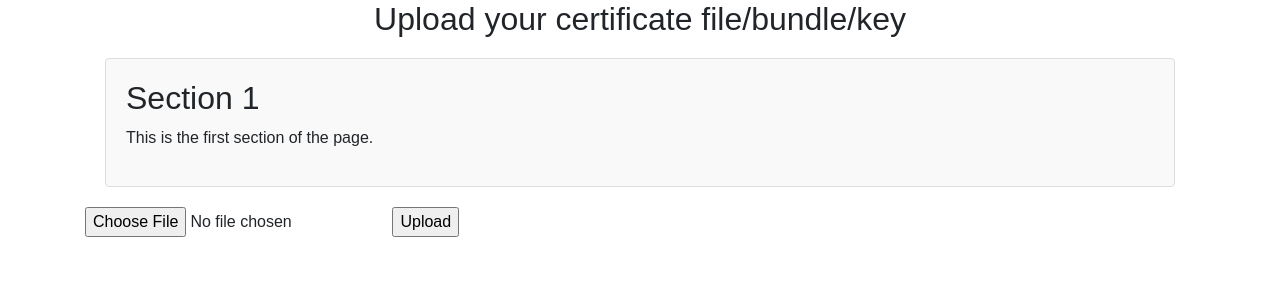
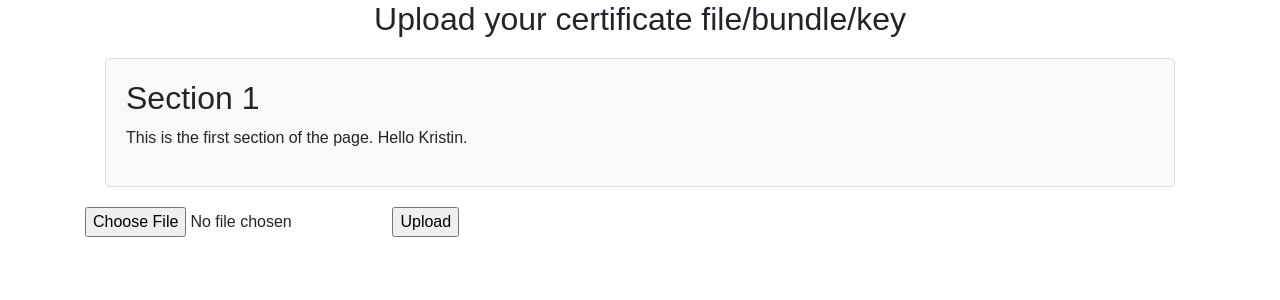
Before and after one commit to BobBlank12/certlint, a Flask app: page / in a window 1280 px wide. Shown: the part 56-356 px from the top of the page. Run offline with Flask 3, Linux system fonts and the light colour scheme; some libraries are stand-ins or nearby versions.

Commit message:
minor html change

```diff
--- a/website/templates/index.html
+++ b/website/templates/index.html
@@ -30,7 +30,7 @@
 <body>
   <section>
     <h2>Section 1</h2>
-    <p>This is the first section of the page.</p>
+    <p>This is the first section of the page. Hello Kristin.</p>
   </section>
   <form action = "/success" method = "post" enctype="multipart/form-data">
       <input type="file" name="file" />
```
